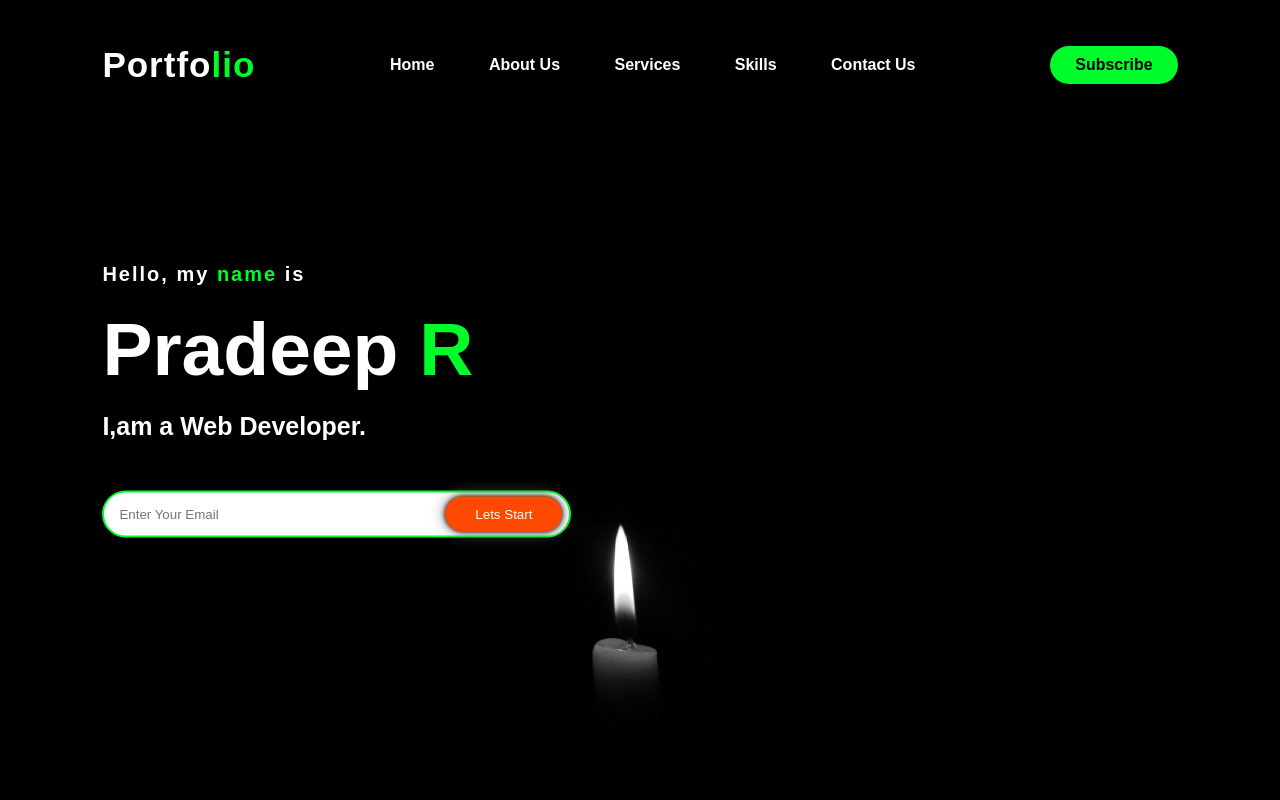
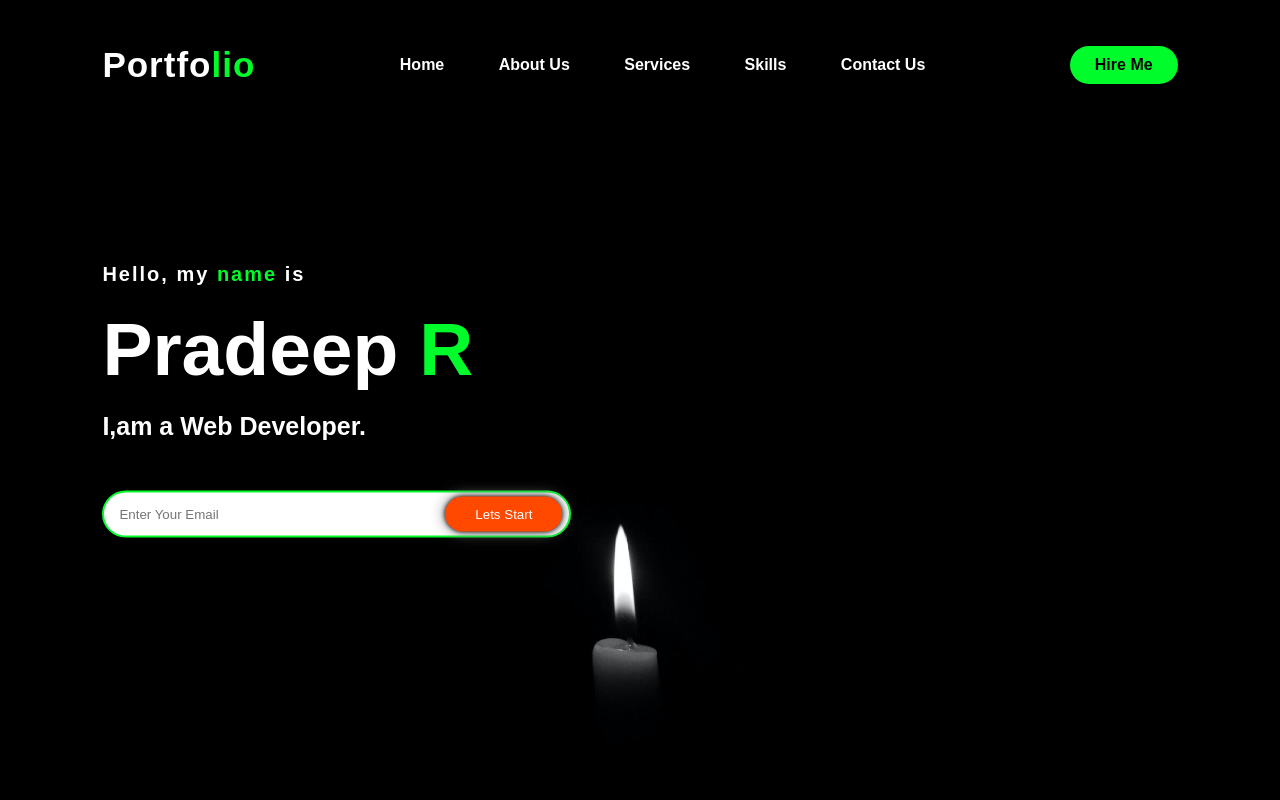
Before and after one commit to R-PRADEEP12/portfolio, a plain HTML site: page Portfolioo-main/index.html in a window 1280 px wide. Shown: the top 800 px of the page. Drawn offline with Linux system fonts and the light colour scheme; a web font is replaced by a local one.

Commit message:
Update index.html

```diff
--- a/Portfolioo-main/index.html
+++ b/Portfolioo-main/index.html
@@ -24,7 +24,7 @@
                 <li><a href="#">Skills</a></li>
                 <li><a href="#">Contact Us</a></li>
             </ul>
-            <a href="#" class="btn">Subscribe</a>
+            <a href="#" class="btn">Hire Me</a>
         </nav>
 
         <div class="content">
```
